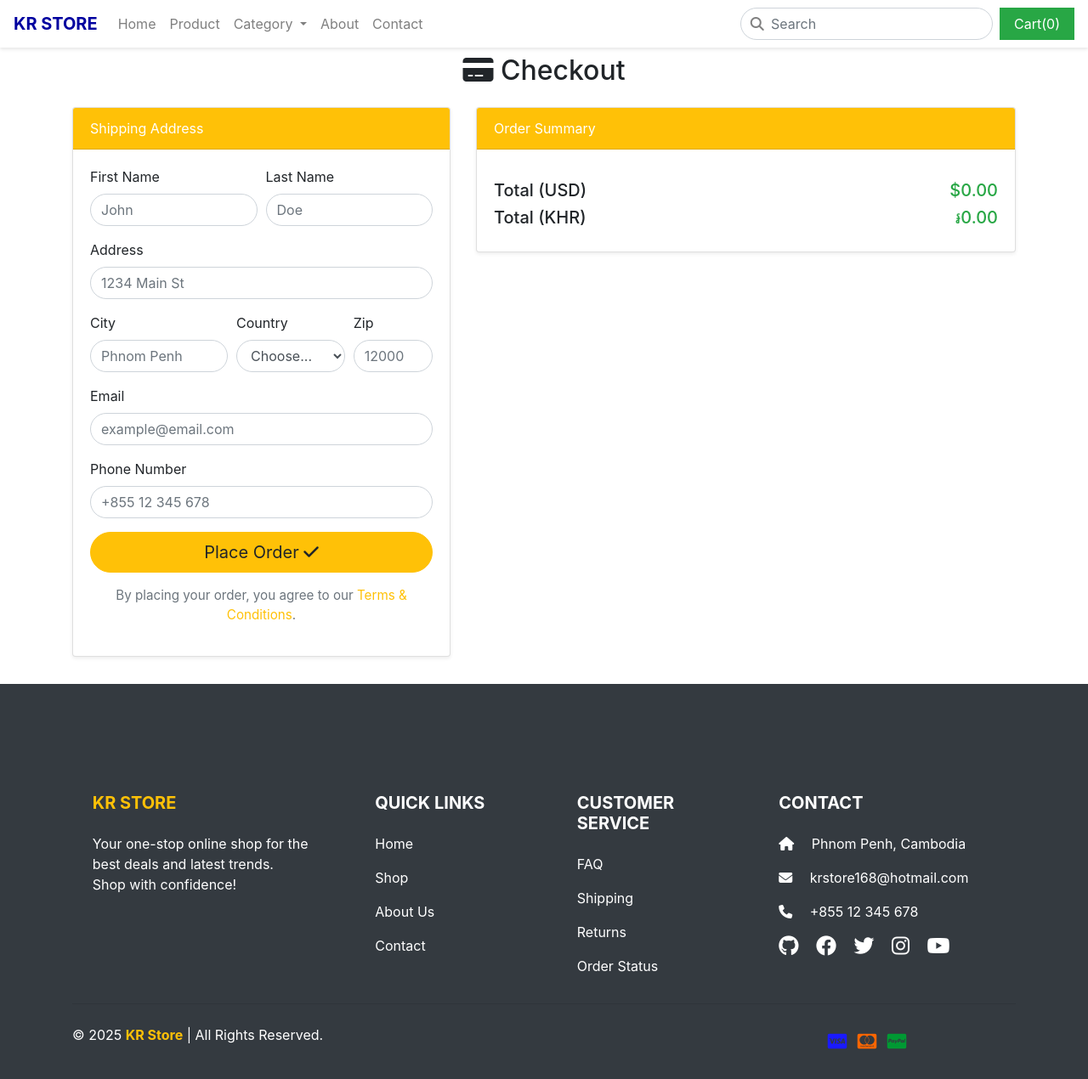
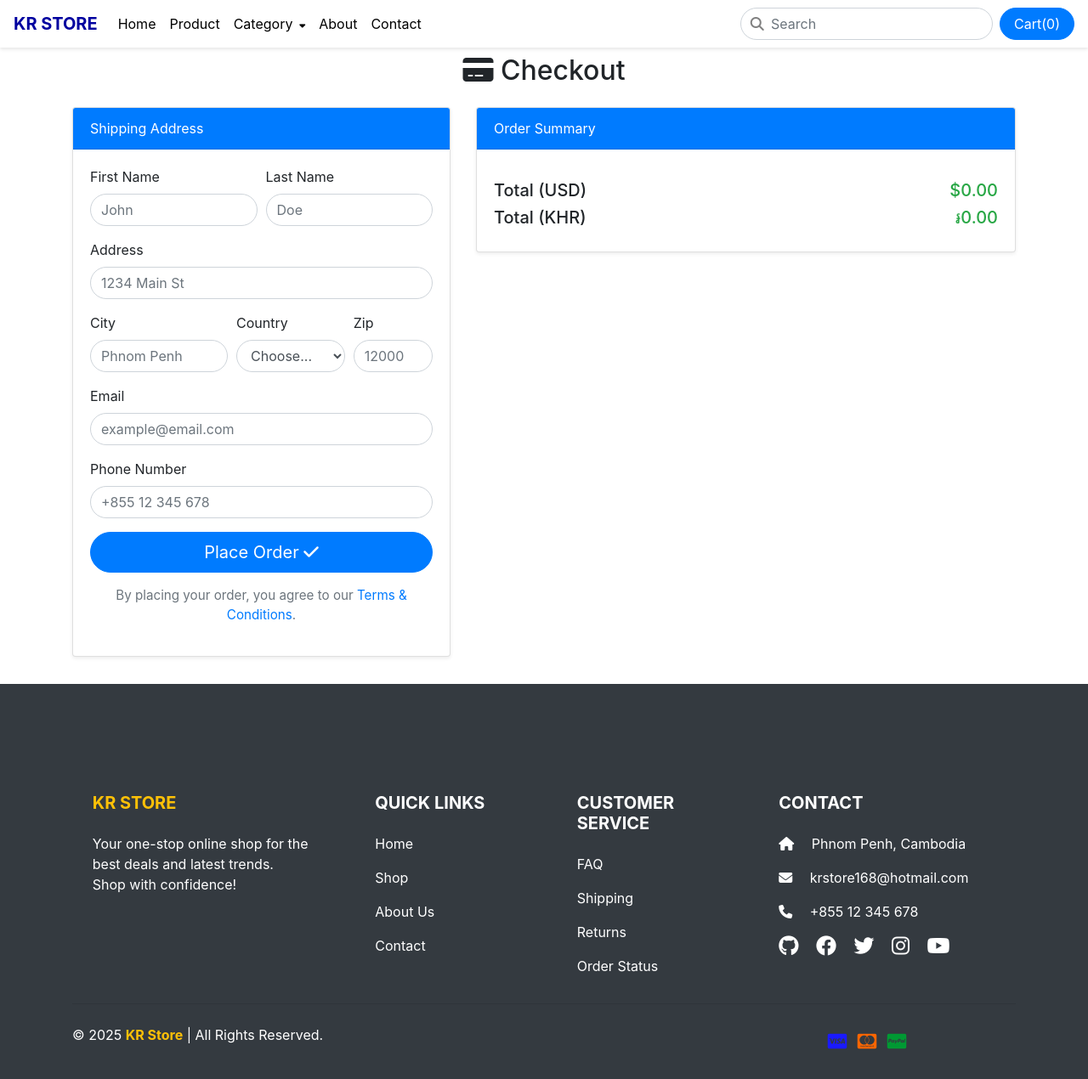
Before and after one commit to phalla009/KR_Store_Ecommerce, a Flask app: page /checkout in a window 1280 px wide. Shown: the whole page at 85% size. Run offline with Flask 3, Linux system fonts and the light colour scheme; some libraries are stand-ins or nearby versions.

Commit message:
Edited file

```diff
--- a/static/styles.css
+++ b/static/styles.css
@@ -292,6 +295,52 @@ textarea {
         padding: 0.4rem;
     }
     .carousel-caption p {
-      display: none; /* Hide text for very small screens */
+        display: none;
     }
 }
+
+/* Base position for nav links */
+#navbarSupportedContent .nav-link,
+#navbarSupportedContent .nav-link.dropdown-toggle,
+#navbarSupportedContent .dropdown-item {
+    position: relative;
+    color: #000; /* default text color */
+    transition: color 0.3s ease;
+}
+
+/* Hide underline by default */
+#navbarSupportedContent .nav-link::after,
+#navbarSupportedContent .nav-link.dropdown-toggle::after,
+#navbarSupportedContent .dropdown-item::after {
+    content: "";
+    position: absolute;
+    width: 100%;
+    height: 2px;
+    background-color: #000000; /* underline color */
+    bottom: 0;
+    left: 0;
+    transform: scaleX(0);
+    transform-origin: bottom left;
+    transition: transform 0.3s ease;
+}
+
+/* On hover, show underline and change text color */
+#navbarSupportedContent .nav-link:hover,
+#navbarSupportedContent .nav-link.dropdown-toggle:hover,
+#navbarSupportedContent .dropdown-item:hover {
+    color: rgba(67, 67, 67, 0.93);
+    cursor: pointer;
+}
+
+#navbarSupportedContent .nav-link:hover::after,
+#navbarSupportedContent .nav-link.dropdown-toggle:hover::after,
+#navbarSupportedContent .dropdown-item:hover::after {
+    transform: scaleX(1);
+    transform-origin: bottom right;
+}
+
+/* Dropdown icon rotate on show */
+.nav-item.dropdown.show .nav-link.dropdown-toggle i {
+    transform: rotate(180deg);
+    transition: transform 0.3s ease;
+}
--- a/templates/front/cart.html
+++ b/templates/front/cart.html
@@ -53,7 +53,7 @@
         <!-- Cart summary -->
         <div class="col-lg-4">
           <div class="card">
-            <div class="card-header bg-warning text-white">
+            <div class="card-header bg-primary text-white">
               Order Summary
             </div>
             <div class="card-body">
@@ -66,13 +66,13 @@
                     <span>Total (KHR)</span>
                     <span id="label_total_khr" class="text-success">៛2945869.97</span>
                 </h5>
-               <a href="/checkout" class="btn btn-warning btn-block mt-3 btn-checkout">
+               <a href="/checkout" class="btn btn-primary btn-block mt-3 btn-checkout">
                     Proceed to Checkout <i class="fa fa-chevron-right"></i>
                 </a>
-
             </div>
           </div>
         </div>
+
       </div>
     </div>
 {% endblock %}
--- a/templates/front/checkout.html
+++ b/templates/front/checkout.html
@@ -10,7 +10,7 @@
     <!-- LEFT: Shipping Info -->
     <div class="col-lg-5 mb-4">
         <div class="card shadow-sm">
-                <div class="card-header bg-warning text-white">
+            <div class="card-header bg-primary text-white">
                 Shipping Address
             </div>
             <div class="card-body">
@@ -56,12 +56,12 @@
                         <label>Phone Number</label>
                         <input type="text" class="form-control" name="phone" placeholder="+855 12 345 678" required>
                     </div>
-                       <button class="btn btn-warning btn-block btn-lg mt-3 btn-rounded" type="submit">
+                   <button class="btn btn-primary btn-block btn-lg mt-3 btn-rounded" type="submit">
                       Place Order <i class="fa fa-check"></i>
                     </button>
                     <p class="mt-3 text-center text-muted" style="font-size: 0.95rem;">
                         By placing your order, you agree to our
-                            <a href="#" class="text-warning">Terms & Conditions</a>.
+                        <a href="#" class="text-primary">Terms & Conditions</a>.
                     </p>
                 </form>
             </div>
@@ -70,7 +70,7 @@
     <!-- RIGHT: Order Summary -->
     <div class="col-lg-7">
         <div class="card shadow-sm mb-4">
-                <div class="card-header bg-warning text-white">
+            <div class="card-header bg-primary text-white">
                 Order Summary
             </div>
             <div class="card-body">
--- a/templates/front/home.html
+++ b/templates/front/home.html
@@ -59,15 +59,16 @@
           <p class="text-danger font-weight-bold h5">$ {{ '%.2f'|format(item['price']) }}</p>
         </div>
         <div class="card-footer bg-white border-0 d-flex justify-content-center">
-            <input
+            <button
                 type="button"
                 class="btn btn-gradient w-100 rounded-pill font-weight-semibold shadow btn_add_to_cart"
-                value="Add To Cart"
                 data-id="{{ item['id'] }}"
                 data-title="{{ item['title'] }}"
                 data-image="{{ item['image'] }}"
                 data-price="{{ item['price'] }}"
             >
+                <i class="fa fa-shopping-cart mr-2"></i> Add To Cart
+            </button>
         </div>
       </div>
     </div>
--- a/templates/front/master.html
+++ b/templates/front/master.html
@@ -14,22 +14,6 @@
     />
     <link rel="stylesheet" href="/static/styles.css" />
     <link rel="icon" href="/static/image/logo.png" type="image/x-icon" />
-    <style>
-      /* Optional: some spacing on small screens for search & cart */
-      @media (max-width: 991.98px) {
-        form.d-flex {
-          flex-direction: column !important;
-          gap: 0.5rem !important;
-          width: 100%;
-        }
-        form.d-flex > * {
-          width: 100%;
-        }
-        #cart {
-          justify-content: center !important;
-        }
-      }
-    </style>
 </head>
 <body>
   <div class="container-fluid p-0 m-0">
@@ -65,7 +49,7 @@
             aria-haspopup="true"
             aria-expanded="false"
           >
-              Category
+            Category <i class="fas fa-caret-down" style="font-size: 0.7em; margin-left: 0.3em;"></i>
           </a>
           <div class="dropdown-menu" aria-labelledby="navbarDropdownCountry">
             <a class="dropdown-item" href="/Category/men's clothing">Men's clothing</a>
@@ -74,6 +58,7 @@
             <a class="dropdown-item" href="/Category/women's clothing">Women's clothing</a>
           </div>
         </li>
+
           <li class="nav-item {% if request.path.startswith('/about') %}active{% endif %}">
             <a class="nav-link" href="/about">About</a>
           </li>
@@ -95,16 +80,17 @@
                 style="padding-left: 2.2rem;"
               />
             </div>
-
-          <a
-            href="/cart"
-            class="btn btn-success d-flex align-items-center"
+            <button
+              type="button"
+              class="btn btn-primary d-flex align-items-center "
               id="cart"
-            role="button"
-            style="gap: 0.3rem; border-radius: 25px; padding: 0.375rem 1rem;"
+              style="border-radius: 25px !important; padding: 0.375rem 1rem;"
+              data-url="/cart"
+              onclick="window.location.href=this.dataset.url"
             >
-            <i class="fas fa-shopping-cart"></i> <span>Cart(2)</span>
-          </a>
+              <i class="fa-solid fa-cart-shopping"></i>
+              <span style="margin-left: 0.4rem;">Cart(2)</span>
+            </button>
         </form>
       </div>
     </nav>
@@ -244,14 +230,20 @@
                                 </td>
                                 <td>$${item.price}</td>
                               <td>
-                                      <span class="btn btn-sm btn-danger rounded-circle qty-btn" onclick="removeQty(${index})">-</span>
+                                  <span class="qty-btn text-danger" onclick="removeQty(${index})">-</span>
                                   <strong>${item.qty}</strong>
-                                      <span class="btn btn-sm btn-primary rounded-circle qty-btn" onclick="addQty(${index})">+</span>
+                                  <span class="qty-btn text-primary" onclick="addQty(${index})">+</span>
                                 </td>
+
                                 <td>$${(item.qty * item.price).toFixed(2)}</td>
                                 <td>
-                                      <button onclick="removeCartItem(${index})" class="btn btn-sm btn-danger rounded-pill btn-remove">X</button>
+                                    <button onclick="removeCartItem(${index})"
+                                       style="background: none; border: none; color: red; font-size: 16px; cursor: pointer;">
+                                    <i class="fa fa-trash"></i>
+                                    </button>
                                 </td>
+
+
 
 
                             </tr>`;
```
Also changed, not shown: other parts of static/styles.css (+22 -19 lines), templates/front/product.html (+8 -7 lines), templates/front/product_detail.html (+4 -3 lines). Lines whose indentation alone changed are shown as unchanged.
